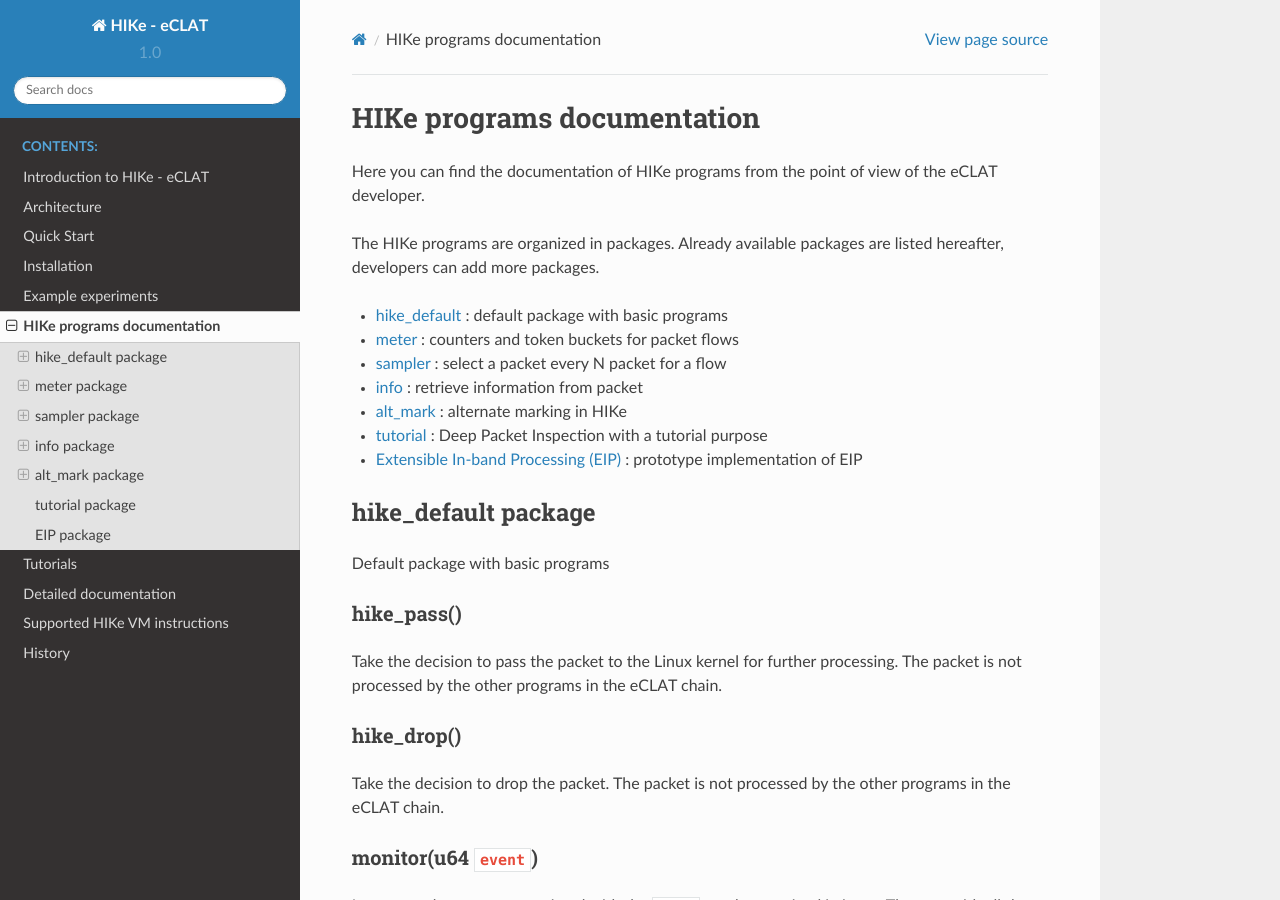
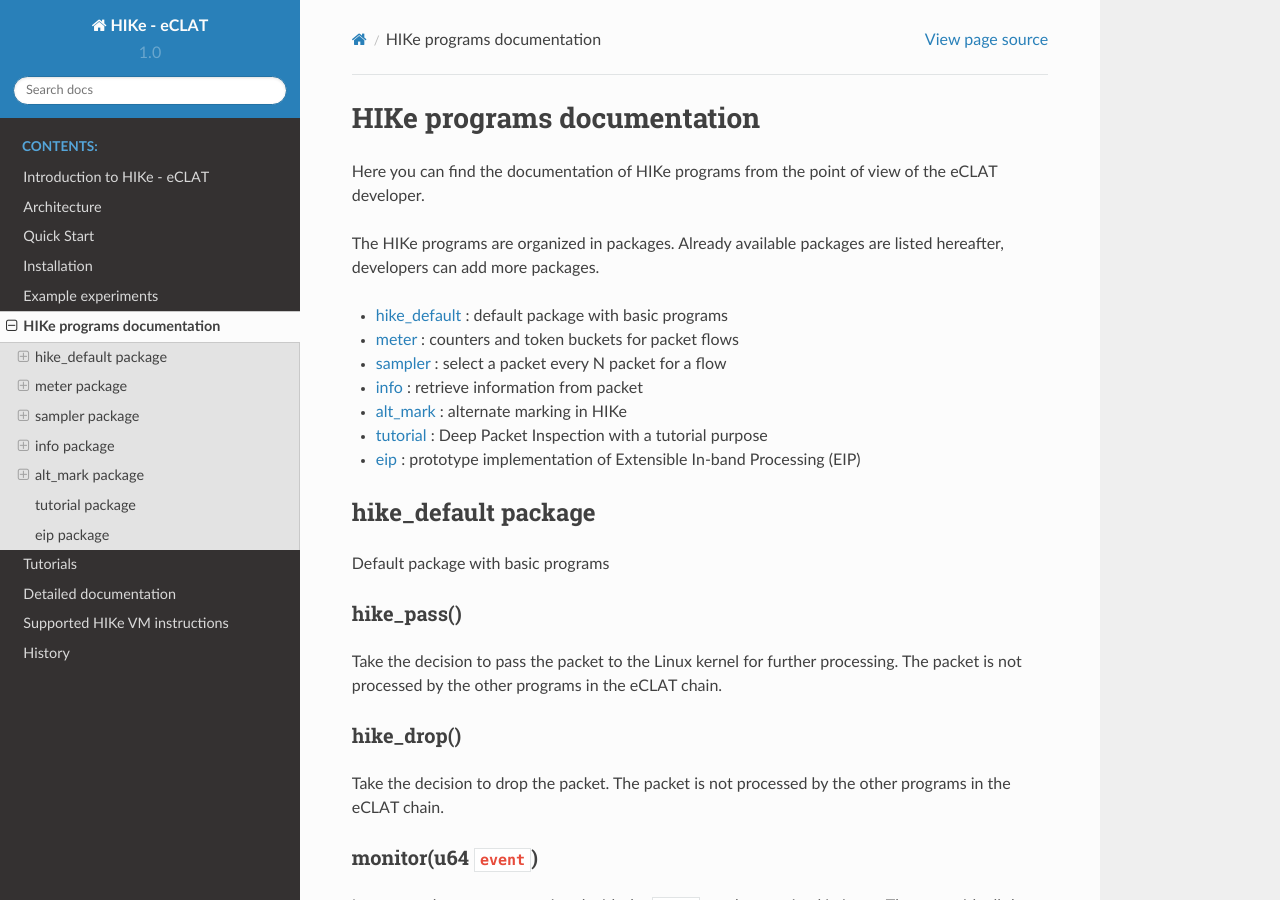
Before and after one commit to hike-eclat/docs, a Sphinx documentation site: the page built from docs/hike_programs.rst, in a window 1280 px wide and 900 px high. Built offline with Sphinx 7.4.7 and the Read the Docs theme 2.0.0, drawn with Linux system fonts in a browser that asks for light colours; pages that are not in the unit, such as notebooks, are missing from menus; some of the changed text lies outside the part shown.

```diff
--- a/docs/hike_programs.rst
+++ b/docs/hike_programs.rst
@@ -12,7 +12,7 @@ add more packages.
 - `info <#info-package>`_ : retrieve information from packet
 - `alt_mark <#alt-mark-package>`_ : alternate marking in HIKe
 - `tutorial <#tutorial-package>`_ : Deep Packet Inspection with a tutorial purpose
-- `Extensible In-band Processing (EIP) <#eip-package>`_ : prototype implementation of EIP
+- `eip <#eip-package>`_ : prototype implementation of Extensible In-band Processing (EIP)
 
 
 hike_default package
@@ -134,7 +134,7 @@ Deep Packet Inspection with a tutorial purpose (see `Github repo <https://github
 (work in progress)
 
 
-EIP package
+eip package
 -----------------
 
 (to be added)
```
